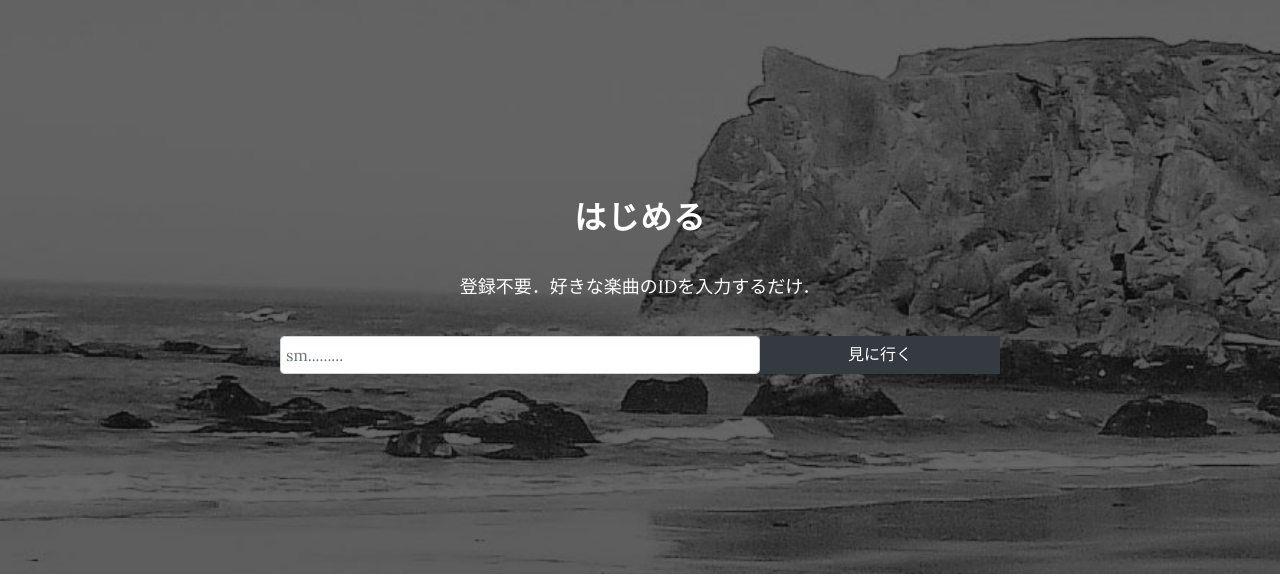
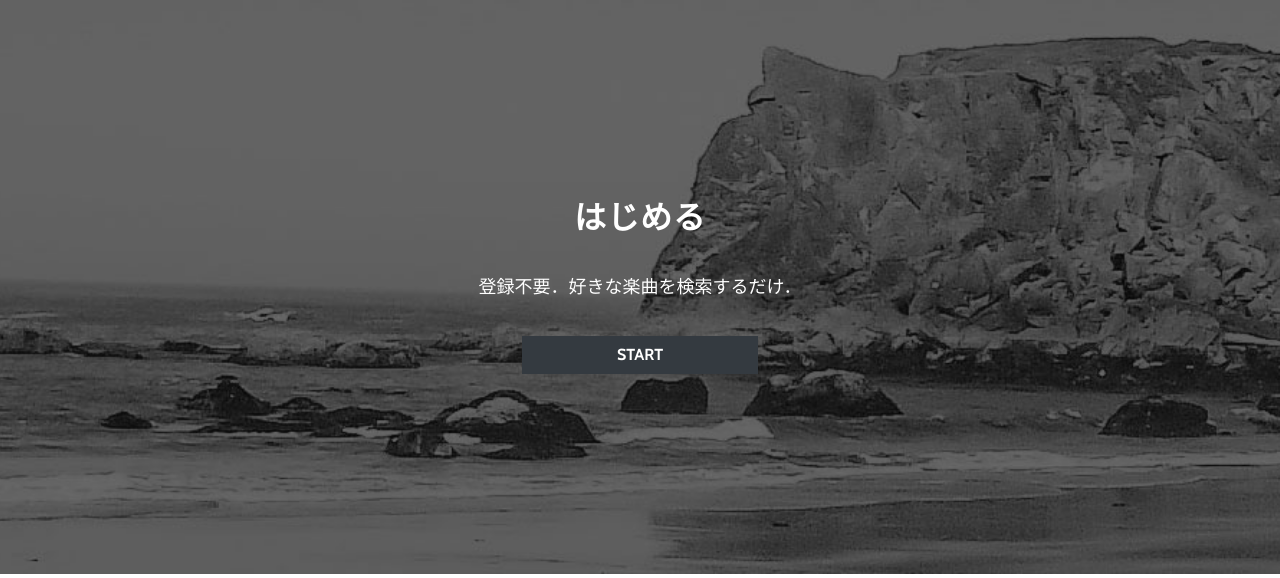
Before and after one commit to UtakoTuneProj/UtakoSite, a Django app: template UtakoSite/templates/flatpages/index.html in a window 1280 px wide. Shown: the part 1608-2186 px from the top of the page. Run offline with Django 3.2, Linux system fonts and the light colour scheme; the template is opened without the code that fills it, so the values that code supplies are empty; some libraries are stand-ins or nearby versions.

Commit message:
change index.html: change link of getstarted

```diff
--- a/UtakoSite/templates/flatpages/index.html
+++ b/UtakoSite/templates/flatpages/index.html
@@ -46,15 +46,10 @@
   <!-- Download Section -->
   <section id="download" class="download-section content-section text-center">
     <div class="container">
-      <div class="col-lg-8 mx-auto">
+      <div class="col-md-8 mx-auto">
         <h2>はじめる</h2>
-        <p>登録不要．好きな楽曲のIDを入力するだけ．</p>
-        <form action='/movie/detail' method='get'>
-          <div class="form-row">
-            <input class="form-control col-8" name="movie_id" placeholder="sm.........">
-            <button type="submit" class="form-control col-md-4 btn btn-dark">見に行く</button>
-          </div>
-        </form>
+        <p>登録不要．好きな楽曲を検索するだけ．</p>
+        <a class="col-md-4 btn btn-dark" href="/movie/">START</a>
       </div>
     </div>
   </section>
```
